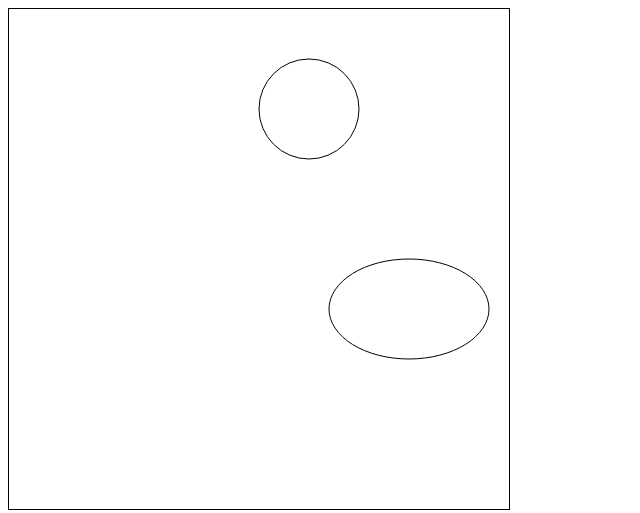
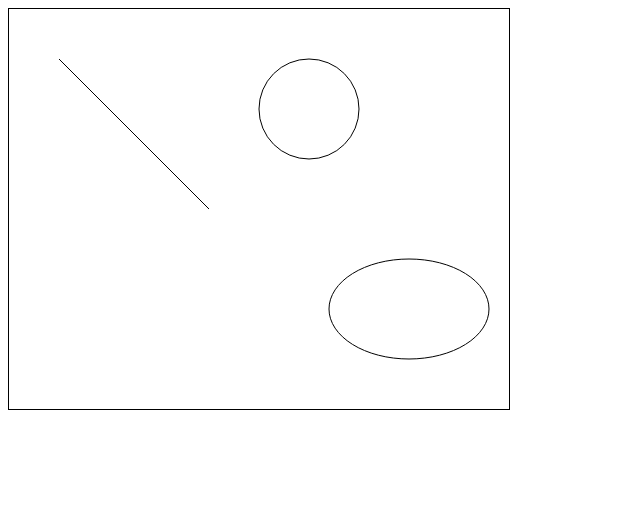
Before and after one commit to luismicn/ICG-MUL-A-2024-2, a plain HTML site: page AC-26SEP/vectorizado.html in a window 1280 px wide. Shown: the whole page, without its empty margins (0-640 px from the left). Drawn offline with Linux system fonts and the light colour scheme.

Commit message:
Segunda versión (Terminado)

```diff
--- a/AC-26SEP/script.js
+++ b/AC-26SEP/script.js
@@ -3,17 +3,20 @@ const svgCanvas = document.getElementById('svgCanvas');
 
 // Clase Punto que representa un punto en el espacio
 class Punto {
-    #x;
-    #y;
+    #x; // Coordenada x privada
+    #y; // Coordenada y privada
 
+    // Constructor que inicializa las coordenadas del punto
     constructor(x, y) {
-        this.#x = x;
-        this.#y = y;
+        this.#x = x; // Asigna el valor a x
+        this.#y = y; // Asigna el valor a y
     }
 
+    // Métodos getter para acceder a las coordenadas
     get x() { return this.#x; }
     get y() { return this.#y; }
 
+    // Métodos setter para modificar las coordenadas
     set x(value) { this.#x = value; }
     set y(value) { this.#y = value; }
 }
@@ -23,97 +26,106 @@ class Linea {
     #p1; // Punto de inicio
     #p2; // Punto de fin
 
+    // Constructor que inicializa los puntos de la línea
     constructor(x1, y1, x2, y2) {
-        this.#p1 = new Punto(x1, y1);
-        this.#p2 = new Punto(x2, y2);
+        this.#p1 = new Punto(x1, y1); // Crea el punto inicial
+        this.#p2 = new Punto(x2, y2); // Crea el punto final
     }
 
+    // Método para dibujar la línea en el SVG
     dibujar() {
-        const puntos = this.bresenham();
-        puntos.forEach(p => {
-            const puntoSVG = document.createElementNS("http://www.w3.org/2000/svg", "line");
-            puntoSVG.setAttribute("x1", p.x);
-            puntoSVG.setAttribute("y1", p.y);
-            puntoSVG.setAttribute("x2", p.x);
-            puntoSVG.setAttribute("y2", p.y);
-            puntoSVG.setAttribute("stroke", "black");
-            svgCanvas.appendChild(puntoSVG);
-        });
+        const puntos = this.bresenham(); // Obtiene los puntos de la línea usando el algoritmo de Bresenham
+
+        // Crea un único elemento 'line' para representar la línea
+        const lineaSVG = document.createElementNS("http://www.w3.org/2000/svg", "line");
+        lineaSVG.setAttribute("x1", this.#p1.x); // Establece la coordenada x del inicio
+        lineaSVG.setAttribute("y1", this.#p1.y); // Establece la coordenada y del inicio
+        lineaSVG.setAttribute("x2", this.#p2.x); // Establece la coordenada x del fin
+        lineaSVG.setAttribute("y2", this.#p2.y); // Establece la coordenada y del fin
+        lineaSVG.setAttribute("stroke", "black"); // Establece el color de la línea
+        svgCanvas.appendChild(lineaSVG); // Agrega la línea al canvas SVG
     }
 
     // Algoritmo de Bresenham para determinar los puntos de la línea
     bresenham() {
-        const puntos = [];
-        let x1 = this.#p1.x;
-        let y1 = this.#p1.y;
-        let x2 = this.#p2.x;
-        let y2 = this.#p2.y;
+        const puntos = []; // Array para almacenar los puntos de la línea
+        let x1 = this.#p1.x; // Coordenada x del punto inicial
+        let y1 = this.#p1.y; // Coordenada y del punto inicial
+        let x2 = this.#p2.x; // Coordenada x del punto final
+        let y2 = this.#p2.y; // Coordenada y del punto final
 
-        const dx = Math.abs(x2 - x1);
-        const dy = Math.abs(y2 - y1);
-        const sx = (x1 < x2) ? 1 : -1;
-        const sy = (y1 < y2) ? 1 : -1;
-        let err = dx - dy;
+        const dx = Math.abs(x2 - x1); // Diferencia en x
+        const dy = Math.abs(y2 - y1); // Diferencia en y
+        const sx = (x1 < x2) ? 1 : -1; // Dirección en x
+        const sy = (y1 < y2) ? 1 : -1; // Dirección en y
+        let err = dx - dy; // Error inicial
 
         while (true) {
-            puntos.push(new Punto(x1, y1));
-            if (x1 === x2 && y1 === y2) break;
-            const err2 = err * 2;
+            puntos.push(new Punto(x1, y1)); // Agrega el punto actual a la lista
+            if (x1 === x2 && y1 === y2) break; // Termina si se llega al punto final
+
+            // El comando "===" se usa para comparar dos valores de forma estricta.
+
+            const err2 = err * 2; // Duplicar el error para la comparación
             if (err2 > -dy) {
-                err -= dy;
-                x1 += sx;
+                err -= dy; // Ajusta el error
+                x1 += sx; // Avanza en x
             }
             if (err2 < dx) {
-                err += dx;
-                y1 += sy;
+                err += dx; // Ajusta el error
+                y1 += sy; // Avanza en y
             }
         }
-        return puntos;
+        return puntos; // Devuelve la lista de puntos que forman la línea
     }
 }
 
 // Clase Circunferencia que representa una circunferencia en un canvas SVG
 class Circunferencia {
-    #centro; // Punto central
-    #radio;
+    #centro; // Punto central de la circunferencia
+    #radio; // Radio de la circunferencia
 
+    // Constructor que inicializa el centro y el radio de la circunferencia
     constructor(cx, cy, radio) {
-        this.#centro = new Punto(cx, cy);
-        this.#radio = radio;
+        this.#centro = new Punto(cx, cy); // Crea el punto central
+        this.#radio = radio; // Asigna el radio
     }
 
+    // Método para dibujar la circunferencia en el SVG
     dibujar() {
         const circunferenciaSVG = document.createElementNS("http://www.w3.org/2000/svg", "circle");
-        circunferenciaSVG.setAttribute("cx", this.#centro.x);
-        circunferenciaSVG.setAttribute("cy", this.#centro.y);
-        circunferenciaSVG.setAttribute("r", this.#radio);
-        circunferenciaSVG.setAttribute("stroke", "black");
-        circunferenciaSVG.setAttribute("fill", "none");
-        svgCanvas.appendChild(circunferenciaSVG);
+        circunferenciaSVG.setAttribute("cx", this.#centro.x); // Establece la coordenada x del centro
+        circunferenciaSVG.setAttribute("cy", this.#centro.y); // Establece la coordenada y del centro
+        circunferenciaSVG.setAttribute("r", this.#radio); // Establece el radio
+        circunferenciaSVG.setAttribute("stroke", "black"); // Establece el color del borde
+        circunferenciaSVG.setAttribute("fill", "none"); // No llena la circunferencia
+        svgCanvas.appendChild(circunferenciaSVG); // Agrega la circunferencia al canvas SVG
     }
 }
 
 // Clase Elipse que representa una elipse en un canvas SVG
 class Elipse {
-    #centro; // Punto central
-    #a; // Radio mayor
-    #b; // Radio menor
+    #centro; // Punto central de la elipse
+    #a; // Radio mayor de la elipse
+    #b; // Radio menor de la elipse
 
+    // Constructor que inicializa el centro y los radios de la elipse
     constructor(cx, cy, a, b) {
-        this.#centro = new Punto(cx, cy);
-        this.#a = a;
-        this.#b = b;
+        this.#centro = new Punto(cx, cy); // Crea el punto central
+        this.#a = a; // Asigna el radio mayor
+        this.#b = b; // Asigna el radio menor
     }
 
+    // Método para dibujar la elipse en el SVG
     dibujar() {
         const elipseSVG = document.createElementNS("http://www.w3.org/2000/svg", "ellipse");
-        elipseSVG.setAttribute("cx", this.#centro.x);
-        elipseSVG.setAttribute("cy", this.#centro.y);
-        elipseSVG.setAttribute("rx", this.#a);
-        elipseSVG.setAttribute("ry", this.#b);
-        elipseSVG.setAttribute("stroke", "black");
-        elipseSVG.setAttribute("fill", "none");
-        svgCanvas.appendChild(elipseSVG);
+        elipseSVG.setAttribute("cx", this.#centro.x); // Establece la coordenada x del centro
+        elipseSVG.setAttribute("cy", this.#centro.y); // Establece la coordenada y del centro
+        elipseSVG.setAttribute("rx", this.#a); // Establece el radio mayor
+        elipseSVG.setAttribute("ry", this.#b); // Establece el radio menor
+        elipseSVG.setAttribute("stroke", "black"); // Establece el color del borde
+        elipseSVG.setAttribute("fill", "none"); // No llena la elipse
+        svgCanvas.appendChild(elipseSVG); // Agrega la elipse al canvas SVG
     }
 }
 
--- a/AC-26SEP/vectorizado.html
+++ b/AC-26SEP/vectorizado.html
@@ -18,7 +18,7 @@
 <body>
     <!-- Contenido del cuerpo de la página -->
 
-    <svg id="svgCanvas" width="500" height="500" style="border:1px solid black"></svg>
+    <svg id="svgCanvas" width="500" height="400" style="border:1px solid black"></svg>
     <!-- Elemento SVG donde se dibujarán las primitivas:
          - id="svgCanvas": permite que el script JavaScript acceda a este elemento.
          - width y height: establecen el tamaño del canvas SVG en 500x500 píxeles.
```
